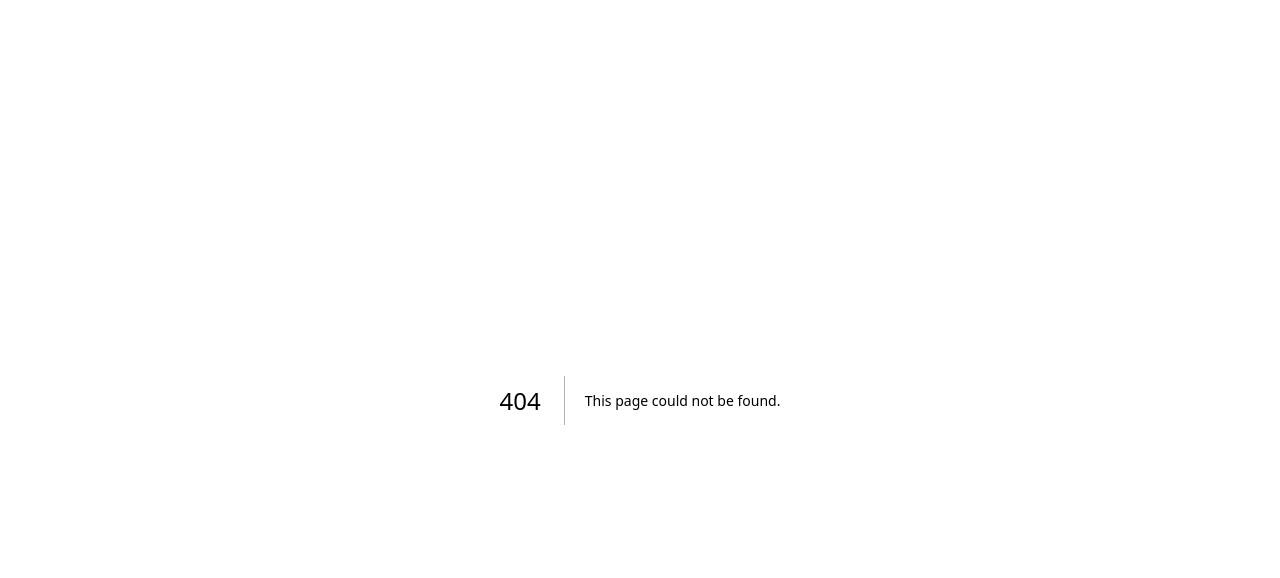
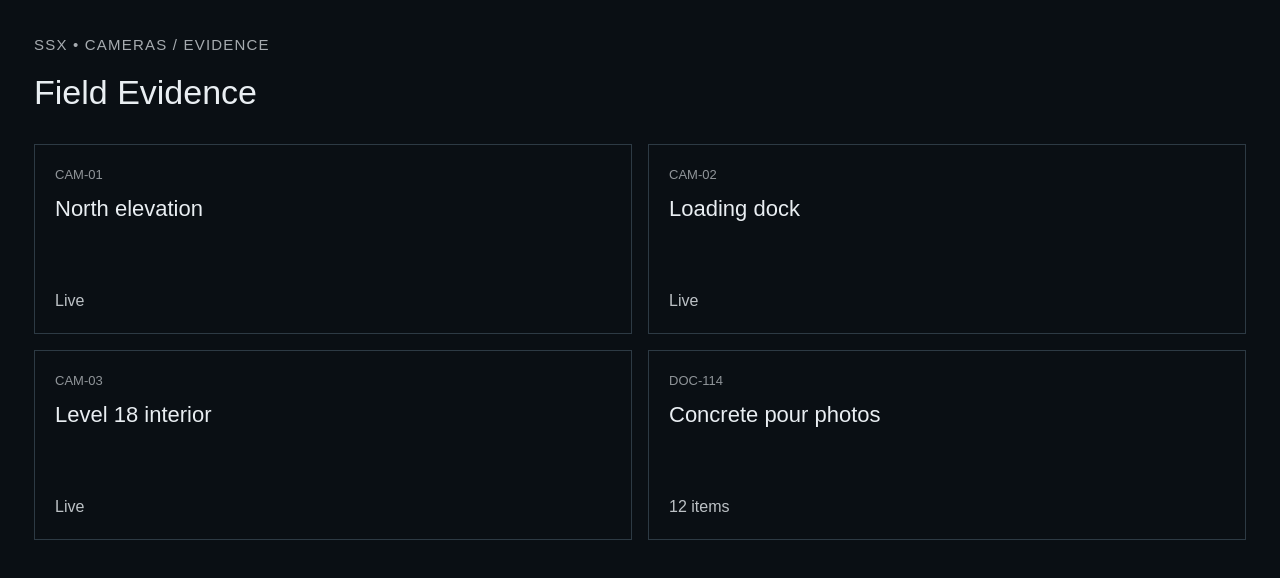
Before and after one commit to dalefarrow5268-art/ssx-isabel-v1, a Next.js app: page /screens/evidence in a window 1280 px wide. Before the commit this address had no page. Shown: the top 578 px of the page. Built offline with nearby package versions, Linux system fonts and the light colour scheme.

Commit message:
Add live office evidence screen

```diff
--- /dev/null
+++ b/app/screens/evidence/page.tsx
@@ -0,0 +1,26 @@
+const feeds = [
+  ['CAM-01', 'North elevation', 'Live'],
+  ['CAM-02', 'Loading dock', 'Live'],
+  ['CAM-03', 'Level 18 interior', 'Live'],
+  ['DOC-114', 'Concrete pour photos', '12 items'],
+];
+
+export default function EvidenceScreen() {
+  return (
+    <main style={{ minHeight: '100vh', background: '#0a0f14', color: '#e9eef2', padding: 34, fontFamily: 'Arial, sans-serif' }}>
+      <div style={{ fontSize: 15, opacity: 0.7, letterSpacing: 1.2 }}>SSX • CAMERAS / EVIDENCE</div>
+      <h1 style={{ margin: '10px 0 26px', fontSize: 34 }}>Field Evidence</h1>
+      <section style={{ display: 'grid', gridTemplateColumns: '1fr 1fr', gap: 16 }}>
+        {feeds.map(([id, title, state]) => (
+          <div key={id} style={{ minHeight: 190, border: '1px solid #2d3a44', padding: 20, display: 'flex', flexDirection: 'column', justifyContent: 'space-between' }}>
+            <div>
+              <div style={{ fontSize: 13, opacity: 0.6 }}>{id}</div>
+              <div style={{ fontSize: 22, marginTop: 8 }}>{title}</div>
+            </div>
+            <div style={{ opacity: 0.8 }}>{state}</div>
+          </div>
+        ))}
+      </section>
+    </main>
+  );
+}
```
